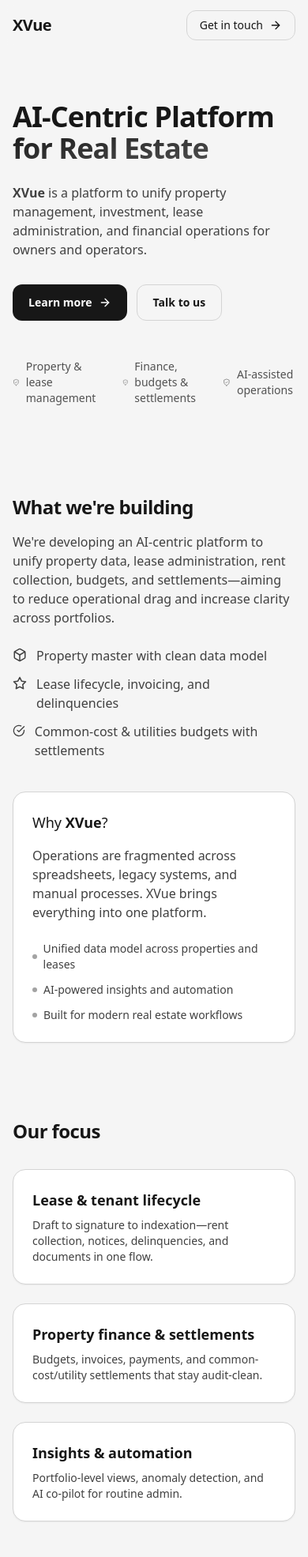
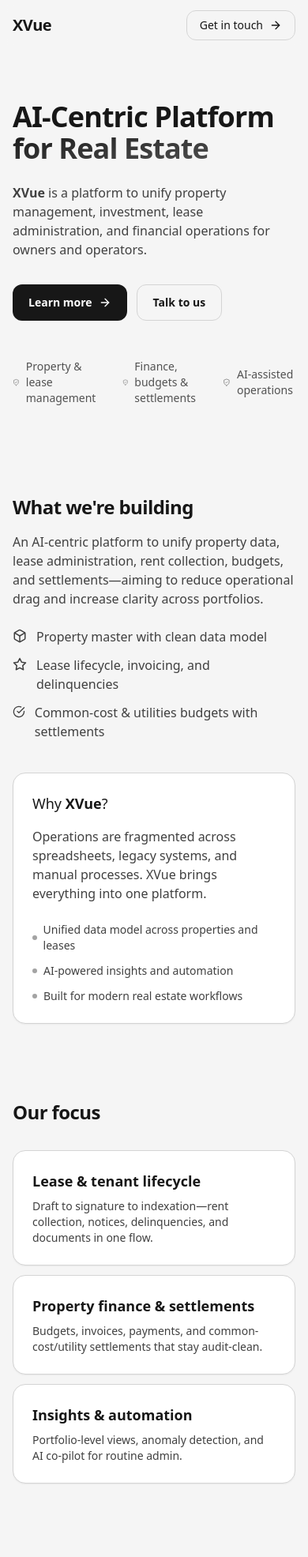
Before and after one commit to xploreview/xvue-website, a plain HTML site: page index.html in a window 390 px wide. Shown: the top 1971 px of the page at 79% size. Drawn offline with nearby package versions, Linux system fonts and the light colour scheme.

Commit message:
mobile style

```diff
--- a/index.html
+++ b/index.html
@@ -81,9 +81,9 @@
       <div class="mx-auto max-w-6xl px-4 py-12">
         <div class="grid gap-10 md:grid-cols-2 md:gap-16">
           <div>
-            <h2 class="text-2xl font-bold tracking-tight md:text-3xl">What we're building</h2>
+            <h2 class="text-2xl font-bold tracking-tight">What we're building</h2>
             <p class="mt-4 text-neutral-700">
-              We're developing an AI-centric platform to unify property data, lease administration, rent collection, budgets,
+              An AI-centric platform to unify property data, lease administration, rent collection, budgets,
               and settlements—aiming to reduce operational drag and increase clarity across portfolios.
             </p>
             <ul class="mt-6 space-y-3 text-neutral-700">
@@ -128,7 +128,7 @@
     <section id="focus">
       <div class="mx-auto max-w-6xl px-4 py-12">
         <h2 class="text-2xl font-bold tracking-tight md:text-3xl">Our focus</h2>
-        <div class="mt-8 grid gap-6 md:grid-cols-3">
+        <div class="mt-8 grid gap-3 md:gap-6 md:grid-cols-3">
           <div class="rounded-2xl border border-neutral-300 bg-white p-6 shadow-sm">
             <h3 class="text-lg font-semibold">Lease & tenant lifecycle</h3>
             <p class="mt-2 text-sm text-neutral-700">Draft to signature to indexation—rent collection, notices, delinquencies, and documents in one flow.</p>
```
